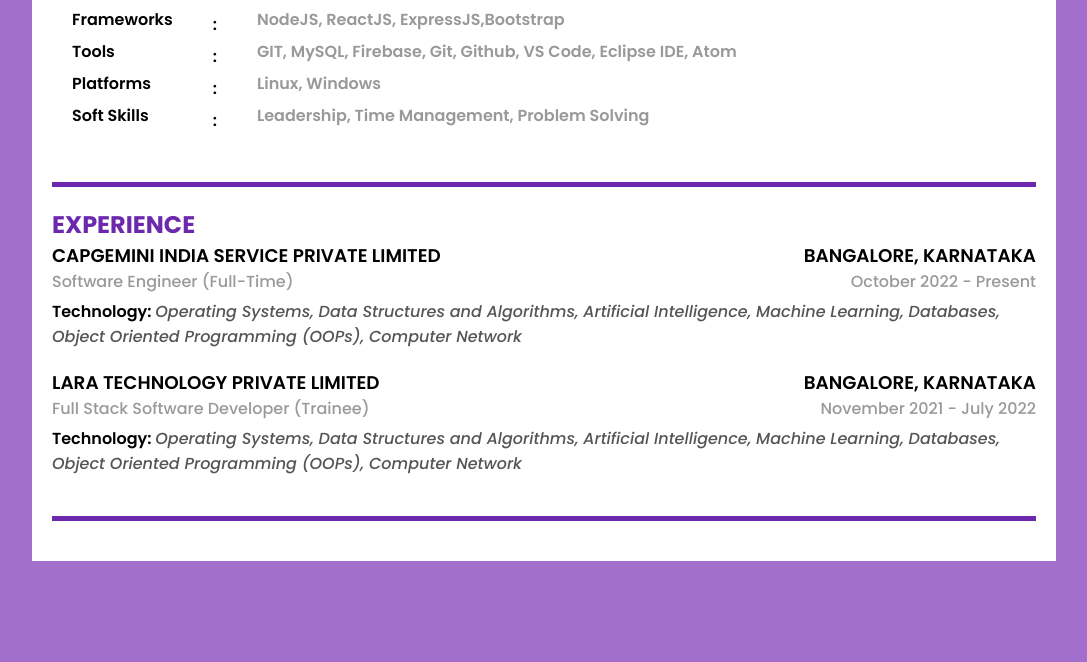
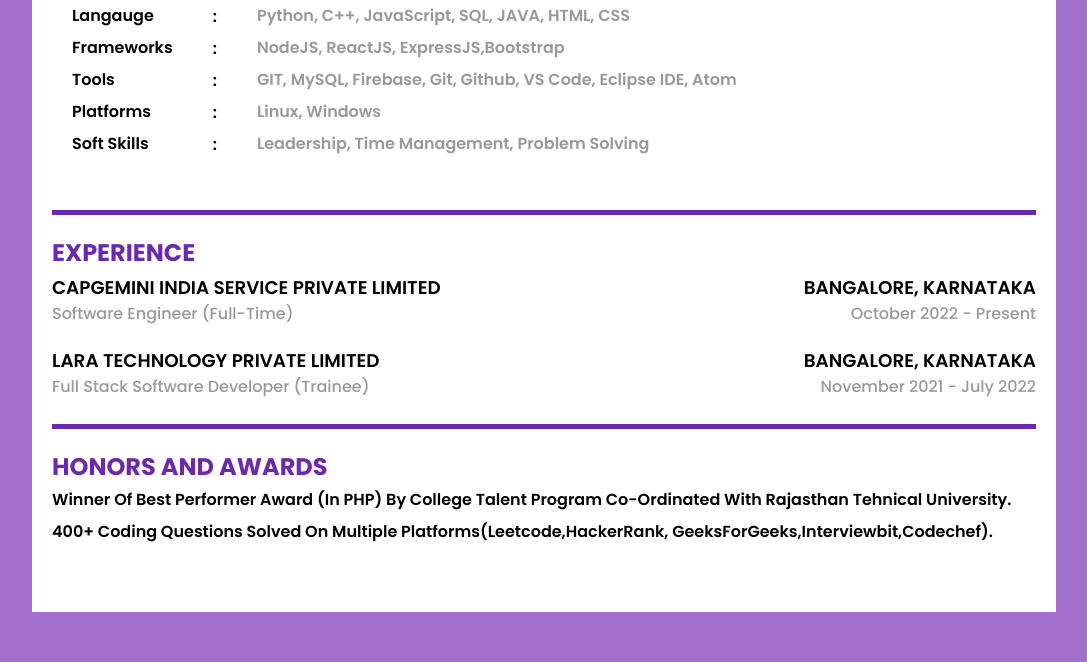
Before and after one commit to rameshchoudhary9784/chatbot-app, a plain HTML site: page index.html in a window 1280 px wide. Shown: the part 752-1414 px from the top of the page, without its empty margins (96-1183 px from the left). Before the commit the page ends 1363 px from the top, so only its background shows below. Drawn offline with Linux system fonts and the light colour scheme.

Commit message:
css update

```diff
--- a/index.html
+++ b/index.html
@@ -20,10 +20,10 @@
                         <h3 class="profession">Software Engineer</h3>
                     </div>
                     <div class="social-links">
-                        <p><i class="fa-solid fa-envelope"></i>rameshk978433@gmail.com</p>
-                        <p><i class="fa-solid fa-phone"></i>+91 9784339093</p>
+                        <p><i class="fa-solid fa-envelope"></i><a href="mailto:rameshk978433@gmail.com" target="_blank">rameshk978433@gmail.com</a></p>
+                        <p><i class="fa-solid fa-phone"></i><a href="tel:+919784339093" target="_blank">+91 9784339093</a></p>
                         <p><i class="fa-brands fa-linkedin-in"></i><a
-                                href="http://linkedin.com/ramesh-choudhary-ba5590180" tar>ramesh-choudhary</a></p>
+                                href="http://linkedin.com/ramesh-choudhary-ba5590180" target="_blank">ramesh-choudhary</a></p>
                         <p><i class="fa-brands fa-github"></i><a href="https://github.com/rameshchoudhary9784"
                                 target="_blank">github.com/rameshchoudhary9784</a></p>
                     </div>
@@ -79,7 +79,7 @@
                                     <p>Soft Skills</p>
                                 </div>
                             </div>
-                            <div class="col">
+                            <div class="col colon">
                                 <p>:</p>
                                 <p>:</p>
                                 <p>:</p>
@@ -116,10 +116,10 @@
                                     October 2022 - Present
                                 </p>
                             </div>
-                            <div class="courses">
+                            <!-- <div class="courses">
                                 <p><span>Technology: </span><i>Operating Systems, Data Structures and Algorithms, Artificial Intelligence, Machine Learning, Databases, Object
                                     Oriented Programming (OOPs), Computer Network</i></p>
-                            </div>
+                            </div> -->
                         </div>
                         <div>
                             <div class="row">
@@ -136,11 +136,20 @@
                                     November 2021 - July 2022
                                 </p>
                             </div>
-                            <div class="courses">
+                            <!-- <div class="courses">
                                 <p><span>Technology: </span><i>Operating Systems, Data Structures and Algorithms, Artificial Intelligence, Machine Learning, Databases, Object
                                     Oriented Programming (OOPs), Computer Network</i></p>
-                            </div>
+                            </div> -->
                         </div>
+                    </div>
+                </div>
+                <div class="field">
+                    <h2 class="title">Honors and Awards</h2>
+                    <div class="award">
+                        <ul>
+                            <li>Winner of Best Performer Award (in PHP) by College Talent Program co-ordinated with Rajasthan Tehnical University.</li>
+                            <li>400+ coding questions solved on multiple platforms(Leetcode,HackerRank, GeeksForGeeks,Interviewbit,Codechef).</li>
+                        </ul>
                     </div>
                 </div>
             </div>
--- a/style.css
+++ b/style.css
@@ -66,13 +66,16 @@ img {
 .main .title {
     color: #6C29AD;
     text-transform: uppercase;
+    margin-bottom: 0.25rem;
 }
 .main .field {
     margin-bottom: 20px;
     padding-bottom: 20px;
     border-bottom: 5px solid #6C29AD;
 }
-
+.main .field:last-child {
+    border-bottom: 0;
+}
 .main .board {
     text-transform: uppercase;
     font-weight: 600;
@@ -95,7 +98,9 @@ img {
     font-weight: 600;
     color: #000;
 }
-
+.education > div:first-child {
+    margin-bottom: 1rem;
+}
 .skills .topic {
     font-weight: 600;
 }
@@ -111,3 +116,15 @@ justify-content: flex-start;}
 .skills .name {
     color: #999;
 }
+
+.skills .colon {
+    margin-top: -0.5rem;
+}
+
+.award ul li{
+    list-style-type: none;
+    line-height: 1.5rem;
+    font-weight: 600;
+    margin-bottom: 0.5rem;
+    text-transform: capitalize;
+}
```
